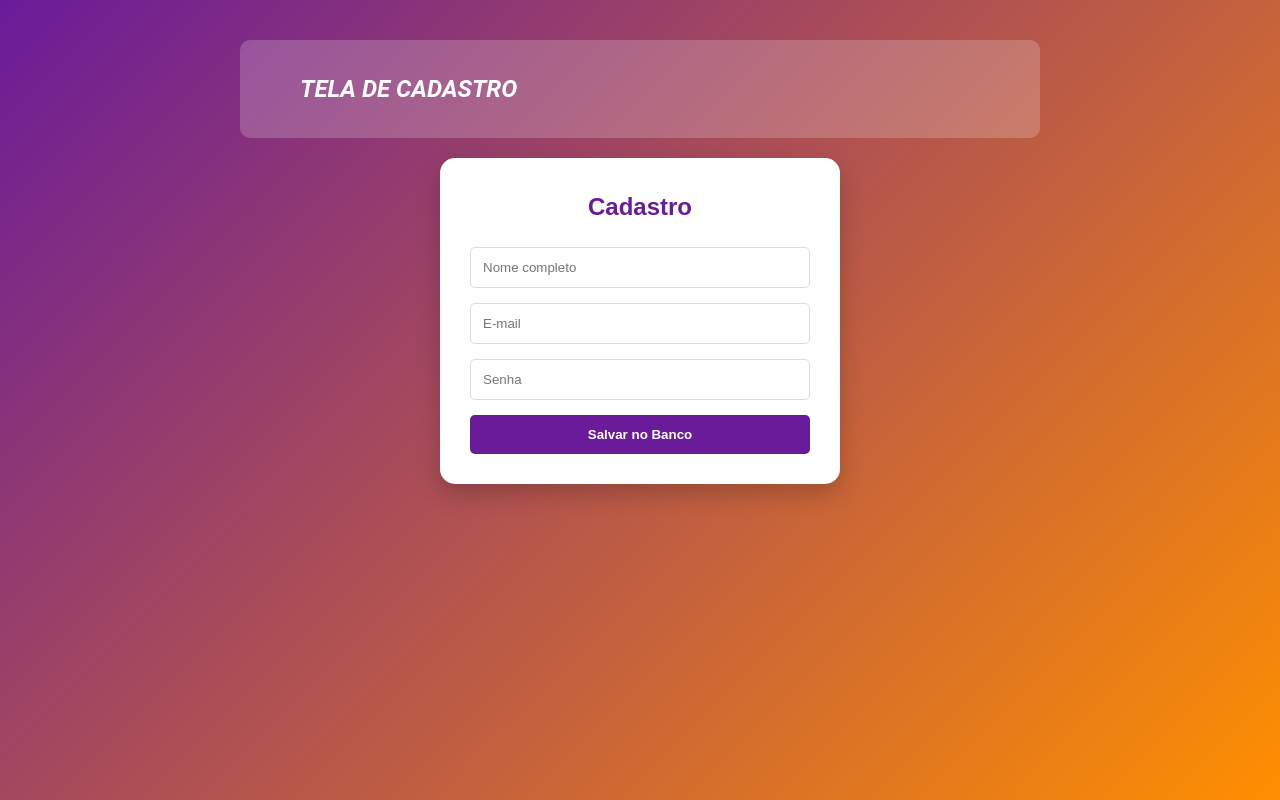
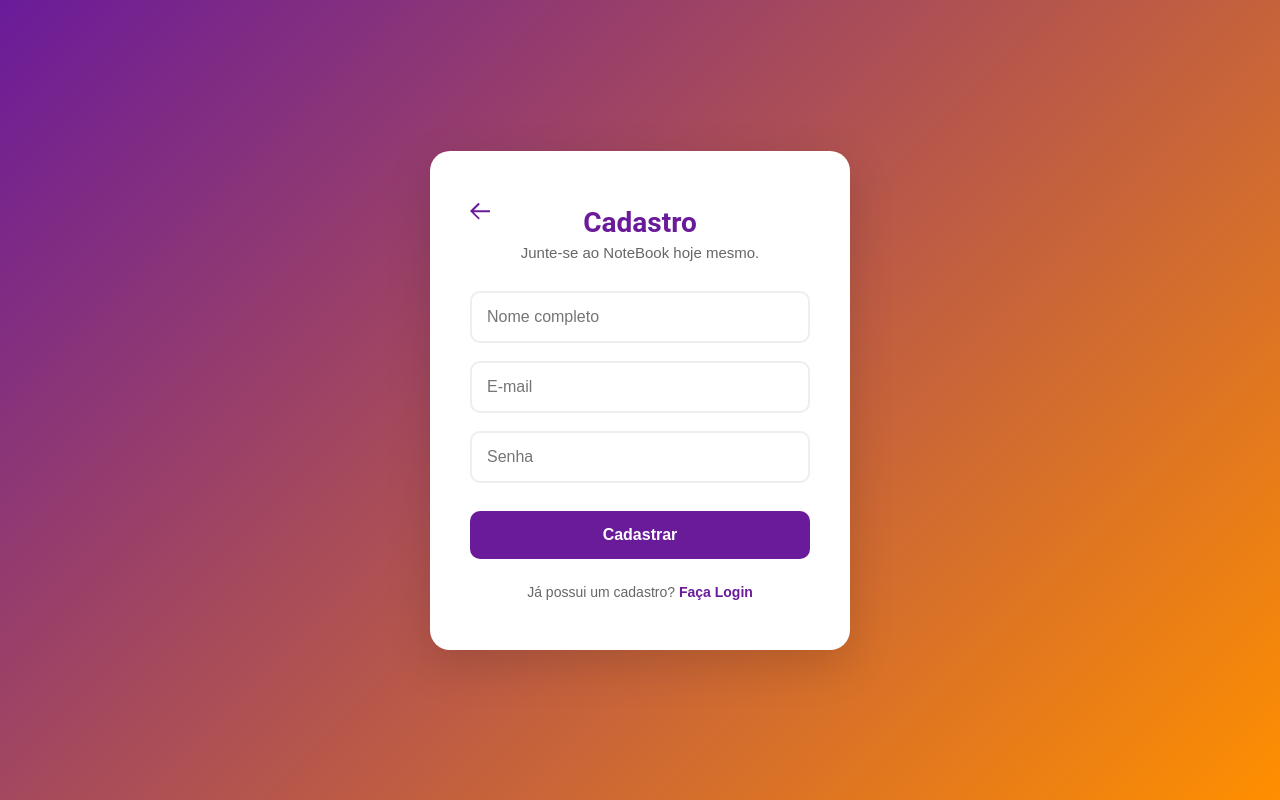
Before and after one commit to yasSayuri/Certificadora_3, a React app in the folder frontend/: page /cadastro in a window 1280 px wide. Built offline with nearby package versions, Linux system fonts and the light colour scheme; the HTML template or start-up script is replaced by a standard one.

Commit message:
Integração entre telas home cadastro e login e atualização de layout

```diff
--- a/frontend/src/App.jsx
+++ b/frontend/src/App.jsx
@@ -4,6 +4,8 @@ import './index.css';
 import Home from './pages/Home';
 import Cadastro from './pages/Cadastro';
 import Perfil from './pages/Perfil';
+import Login from './pages/Login';
+import Dashboard from './pages/Dashboard';
 
 function App() {
   return (
@@ -11,7 +13,8 @@ function App() {
       <Routes>
         <Route path="/" element={<Home />} />
         <Route path="/cadastro" element={<Cadastro />} />
-        <Route path="/login" element={<Perfil />} />
+        <Route path="/login" element={<Login />} />
+        <Route path="/dashboard" element={<Dashboard />} />
       </Routes>
     </Router>
   );
--- a/frontend/src/pages/Cadastro.css
+++ b/frontend/src/pages/Cadastro.css
@@ -1,66 +1,119 @@
 .cadastro_container {
     background: linear-gradient(135deg, #6a1b9a 0%, #ff8f00 100%);
     background-attachment: fixed;
-    color: #333;
+    min-height: 100vh;
+    width: 100vw;
+    display: flex;
+    justify-content: center;
+    align-items: center;
+    margin: 0;
+    box-sizing: border-box;
     font-family: 'Open Sans', sans-serif;
-    line-height: 1.6;
-    padding: 20px;
-    margin: 0;
-    min-height: 100vh;
-    display: flex;
-    flex-direction: column;
-    align-items: center;
-    width: 100vw;
-    box-sizing: border-box;
-}
-
-.Header_Container {
-    display: flex;
-    align-items: center;
-    justify-content: flex-start;
-    width: 100%;
-    max-width: 800px;
-    margin-bottom: 20px;
-    background-color: rgba(255, 255, 255, 0.2);
-    padding: 10px;
-    border-radius: 10px;
-}
-
-#Titulo {
-    color: #ffffff;
-    font-size: 28px;
-    text-transform: uppercase;
-    font-family: 'Roboto', sans-serif;
-    font-style: italic;
 }
 
 #Caixa_Cadastro {
     background-color: #ffffff;
     width: 100%;
-    max-width: 400px;
-    border-radius: 15px;
-    box-shadow: 0 10px 25px rgba(0,0,0,0.2);
-    padding: 30px;
-    display: flex;
-    flex-direction: column;
-    align-items: center;
+    max-width: 420px;
+    border-radius: 20px;
+    box-shadow: 0 15px 45px rgba(0,0,0,0.15); /* Sombra 3D */
+    padding: 50px 40px;
+    text-align: center;
 }
 
 #Caixa_Cadastro h2 {
     color: #6a1b9a;
-    margin-bottom: 20px;
+    margin-bottom: 5px;
+    font-family: 'Roboto', sans-serif;
+    font-size: 28px;
+}
+
+.cadastro_subtitulo {
+    color: #666;
+    margin-bottom: 30px;
+    font-size: 15px;
 }
 
 .form_cadastro {
     display: flex;
     flex-direction: column;
-    width: 100%;
-    gap: 15px;
+    gap: 18px;
 }
 
 .form_cadastro input {
-    padding: 12px;
-    border: 1px solid #ddd;
-    border-radius: 5px;
-    outline-color: #6a1b9a;
+    padding: 15px;
+    border: 2px solid #eee;
+    border-radius: 10px;
+    font-size: 16px;
+    transition: all 0.3s ease;
+    outline: none;
 }
+
+.form_cadastro input:focus {
+    border-color: #6a1b9a;
+    box-shadow: 0 0 8px rgba(106, 27, 154, 0.2);
+}
+
+.Botao_Cadastrar {
+    padding: 15px;
+    background: #6a1b9a;
+    color: white;
+    border: none;
+    border-radius: 10px;
+    font-weight: bold;
+    cursor: pointer;
+    font-size: 16px;
+    transition: transform 0.2s, background 0.3s;
+    margin-top: 10px;
+}
+
+.Botao_Cadastrar:hover {
+    background: #4a136c;
+    transform: translateY(-2px);
+}
+
+.Trocar_Tela {
+    margin-top: 25px;
+    font-size: 14px;
+    color: #666;
+}
+
+.Trocar_Tela a {
+    color: #ff8f00;
+    text-decoration: none;
+    font-weight: bold;
+    transition: color 0.3s;
+}
+
+.Trocar_Tela a:hover {
+    color: #e67e00;
+}
+
+.header_cadastro {
+    display: flex;
+    justify-content: flex-start;
+    width: 100%;
+    margin-bottom: -15px;
+}
+
+.botao_voltar {
+    display: flex;
+    align-items: center;
+    justify-content: center;
+    width: 40px;
+    height: 40px;
+    border-radius: 50%;
+    transition: background-color 0.3s ease;
+}
+
+.botao_voltar:hover {
+    background-color: rgba(106, 27, 154, 0.1);
+}
+
+.botao_voltar svg {
+    transition: transform 0.3s ease;
+}
+
+.botao_voltar:hover svg {
+    transform: translateX(-4px);
+}
--- a/frontend/src/pages/Cadastro.jsx
+++ b/frontend/src/pages/Cadastro.jsx
@@ -1,44 +1,34 @@
 import './Cadastro.css';
 import { useState } from 'react';
+import { Link, useNavigate } from 'react-router-dom';
 
 function Cadastro() {
   const [nome, setNome] = useState('');
   const [email, setEmail] = useState('');
   const [senha, setSenha] = useState('');
 
-  const realizarCadastro = async (e) => {
+  const navigate = useNavigate();
+
+  const realizarCadastro = (e) => {
     e.preventDefault();
 
-    const dadosDoFormulario = { nome, email, senha };
-
-    try {
-      const resposta = await fetch('http://localhost:3000/usuarios', {
-        method: 'POST',
-        headers: {
-          'Content-Type': 'application/json',
-        },
-        body: JSON.stringify(dadosDoFormulario),
-      });
-
-      if (resposta.ok) {
-        alert('Cadastro salvo no banco com sucesso! 🎉');
-        setNome(''); setEmail(''); setSenha('');
-      } else {
-        alert('Erro ao salvar no banco.');
-      }
-    } catch (erro) {
-      console.error('Erro de conexão:', erro);
-    }
+    navigate('/dashboard');
   };
 
   return (
     <div className="cadastro_container">
-      <div className="Header_Container">
-        <h1 id="Titulo">Tela de Cadastro</h1>
-      </div>
+      <div id="Caixa_Cadastro">
 
-      <div id="Caixa_Cadastro">
+        <div className="header_cadastro">
+          <Link to="/" className="botao_voltar" title="Voltar para Home">
+            <svg xmlns="http://www.w3.org/2000/svg" height="28px" viewBox="0 -960 960 960" width="28px" fill="#6a1b9a">
+              <path d="M400-80 0-480l400-400 71 71-289 289h818v100H182l289 289-71 71Z"/>
+            </svg>
+          </Link>
+        </div>
+
         <h2>Cadastro</h2>
+        <p className="cadastro_subtitulo">Junte-se ao NoteBook hoje mesmo.</p>
 
         <form onSubmit={realizarCadastro} className="form_cadastro">
           <input
@@ -46,34 +36,29 @@ function Cadastro() {
             placeholder="Nome completo"
             value={nome}
             onChange={(e) => setNome(e.target.value)}
-            required
           />
           <input
             type="email"
             placeholder="E-mail"
             value={email}
             onChange={(e) => setEmail(e.target.value)}
-            required
+            /* required removido */
           />
           <input
             type="password"
             placeholder="Senha"
             value={senha}
             onChange={(e) => setSenha(e.target.value)}
-            required
+            /* required removido */
           />
-          <button type="submit" style={{
-            padding: '12px',
-            background: '#6a1b9a',
-            color: 'white',
-            border: 'none',
-            borderRadius: '5px',
-            fontWeight: 'bold',
-            cursor: 'pointer'
-          }}>
-            Salvar no Banco
+          <button type="submit" className="Botao_Cadastrar">
+            Cadastrar
           </button>
         </form>
+
+        <p className="Trocar_Tela">
+          Já possui um cadastro? <Link to="/login">Faça Login</Link>
+        </p>
       </div>
     </div>
   );
--- a/frontend/src/pages/Home.jsx
+++ b/frontend/src/pages/Home.jsx
@@ -6,7 +6,6 @@ function Home() {
     <div className="home_container">
       <div className="home_box">
 
-        {/* LADO ESQUERDO: Degradê com os Textos */}
         <div className="home_left">
           <h1 className="home_titulo">NoteBook</h1>
           <p className="home_subtitulo">Organização para as meninas digitais!</p>
@@ -17,9 +16,7 @@ function Home() {
           </p>
         </div>
 
-        {/* LADO DIREITO: Branco com Avatar e Botões */}
         <div className="home_right">
-          {/* Avatar imitando o ícone da sua imagem de referência */}
           <div className="icon_placeholder">
             <svg width="80" height="80" viewBox="0 0 24 24" fill="#7c06aa" xmlns="http://www.w3.org/2000/svg">
               <circle cx="12" cy="8" r="5"></circle>
--- a/frontend/src/pages/Login.css
+++ b/frontend/src/pages/Login.css
@@ -1,56 +1,119 @@
+.login_container {
+    background: linear-gradient(135deg, #6a1b9a 0%, #ff8f00 100%);
+    background-attachment: fixed;
+    min-height: 100vh;
+    width: 100vw;
+    display: flex;
+    justify-content: center;
+    align-items: center;
+    margin: 0;
+    box-sizing: border-box;
+    font-family: 'Open Sans', sans-serif;
+}
+
 #Caixa_Login {
     background-color: #ffffff;
     width: 100%;
-    max-width: 400px;
-    border-radius: 15px;
-    box-shadow: 0 10px 25px rgba(0,0,0,0.2);
-    padding: 40px;
+    max-width: 420px;
+    border-radius: 20px;
+    box-shadow: 0 15px 45px rgba(0,0,0,0.15);
+    padding: 50px 40px;
     text-align: center;
 }
 
 #Caixa_Login h2 {
     color: #6a1b9a;
-    margin-bottom: 20px;
+    margin-bottom: 5px;
+    font-family: 'Roboto', sans-serif;
+    font-size: 28px;
+}
+
+.login_subtitulo {
+    color: #666;
+    margin-bottom: 30px;
+    font-size: 15px;
 }
 
 .form_login {
     display: flex;
     flex-direction: column;
-    gap: 15px;
-    margin-top: 20px;
+    gap: 18px;
 }
 
 .form_login input {
-    padding: 12px;
-    border: 1px solid #ddd;
-    border-radius: 5px;
+    padding: 15px;
+    border: 2px solid #eee;
+    border-radius: 10px;
     font-size: 16px;
-    outline-color: #6a1b9a;
+    transition: all 0.3s ease;
+    outline: none;
+}
+
+.form_login input:focus {
+    border-color: #6a1b9a;
+    box-shadow: 0 0 8px rgba(106, 27, 154, 0.2);
 }
 
 .Botao_Acessar {
-    padding: 12px;
-    background: #6a1b9a;
+    padding: 15px;
+    background: #ff8f00;
     color: white;
     border: none;
-    border-radius: 5px;
+    border-radius: 10px;
     cursor: pointer;
     font-weight: bold;
-    transition: background 0.3s;
+    font-size: 16px;
+    transition: transform 0.2s, background 0.3s;
+    margin-top: 10px;
 }
 
 .Botao_Acessar:hover {
-    background: #4a148c;
+    background: #e67e00;
+    transform: translateY(-2px);
 }
 
 .Trocar_Tela {
-    margin-top: 20px;
+    margin-top: 25px;
     font-size: 14px;
     color: #666;
 }
 
-.Trocar_Tela span {
+.Trocar_Tela a {
     color: #6a1b9a;
-    cursor: pointer;
+    text-decoration: none;
     font-weight: bold;
+    transition: color 0.3s;
 }
+
+.Trocar_Tela a:hover {
+    color: #ff8f00;
+}
+
+.header_login {
+    display: flex;
+    justify-content: flex-start;
+    width: 100%;
+    margin-bottom: -15px;
+}
+
+.botao_voltar {
+    display: flex;
+    align-items: center;
+    justify-content: center;
+    width: 20px;
+    height: 20px;
+    border-radius: 50%;
+    transition: background-color 0.3s ease;
+}
+
+.botao_voltar:hover {
+    background-color: rgba(106, 27, 154, 0.1);
+}
+
+.botao_voltar svg {
+    transition: transform 0.3s ease;
+}
+
+.botao_voltar:hover svg {
+    transform: translateX(-4px);
+}
```
Also changed, not shown: frontend/src/pages/Login.jsx (+22 -11 lines).
